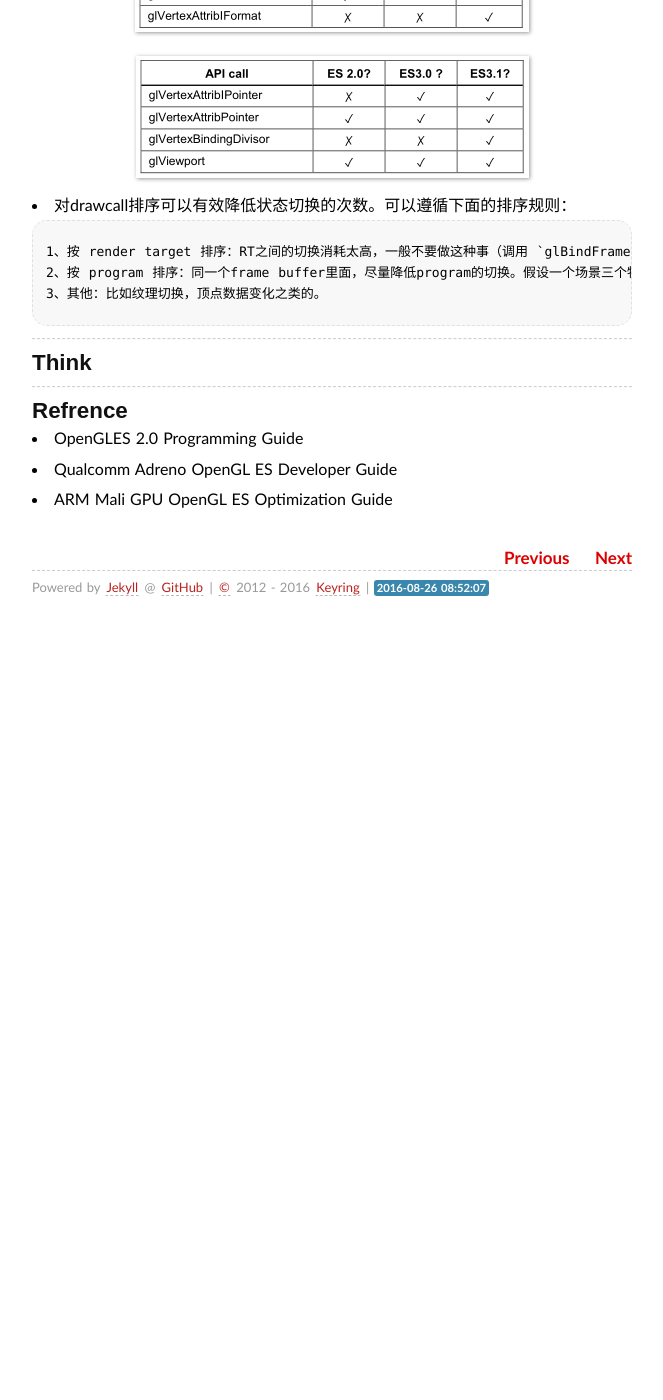
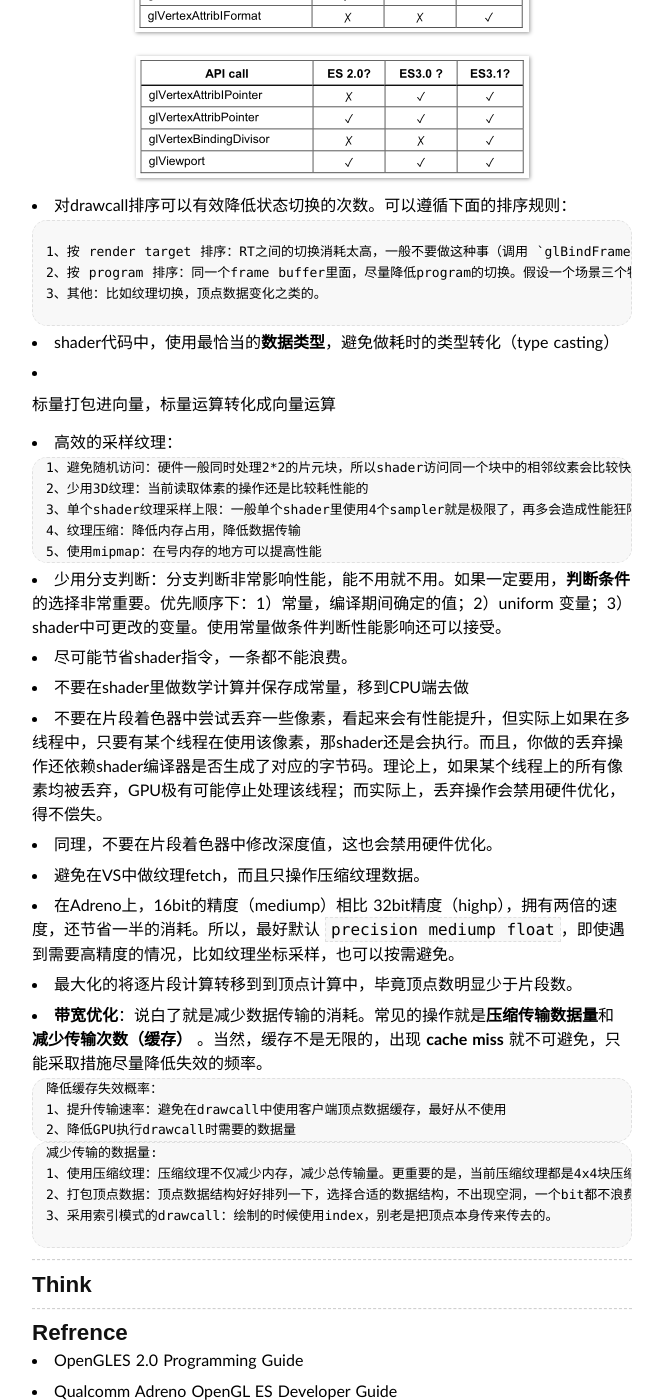
Before and after one commit to keyring/keyring.github.io, a Jekyll site: the page built from _posts/2016-04-18-opengles-note.md, in a window 1280 px wide and 1400 px high, scrolled down 3949 px. Shown: the whole window, without its empty margins (308-971 px from the left). Built offline with Jekyll 4.4.1, drawn with Linux system fonts in a browser that asks for light colours; some web fonts are replaced; comment, search, counter and statistics services are not loaded; before the commit the page ends 4579 px from its top, so only the background shows below that.

Commit message:
update post

````diff
--- a/_posts/2016-04-18-opengles-note.md
+++ b/_posts/2016-04-18-opengles-note.md
@@ -59,8 +59,6 @@ tags: note
 - 使用VBO代替VAO，因为VAO会在每一个draw call时复制顶点数据，浪费带宽影响效率
 - 下面列出会引起**状态改变**的API，记得不要滥用：
 
-
-
 ![](/image/gles_01.png)
 
 ![](/image/gles_02.png)
@@ -74,6 +72,43 @@ tags: note
 1、按 render target 排序：RT之间的切换消耗太高，一般不要做这种事（调用 `glBindFramebuffer、glFramebuffer*）。如果一个对象需要使用多种program在多个RT上绘制，那顺序肯定是先在program之间切换，在切换RT（逐个RT绘制过去）；
 2、按 program 排序：同一个frame buffer里面，尽量降低program的切换。假设一个场景三个物体，两个使用相同的FS，肯定是这两个物体挨着渲染较好；
 3、其他：比如纹理切换，顶点数据变化之类的。
+
+```
+
+- shader代码中，使用最恰当的**数据类型**，避免做耗时的类型转化（type casting）
+- 标量打包进向量，标量运算转化成向量运算
+
+- 高效的采样纹理：
+
+```
+1、避免随机访问：硬件一般同时处理2*2的片元块，所以shader访问同一个块中的相邻纹素会比较快
+2、少用3D纹理：当前读取体素的操作还是比较耗性能的
+3、单个shader纹理采样上限：一般单个shader里使用4个sampler就是极限了，再多会造成性能狂降
+4、纹理压缩：降低内存占用，降低数据传输
+5、使用mipmap：在号内存的地方可以提高性能
+```
+
+- 少用分支判断：分支判断非常影响性能，能不用就不用。如果一定要用，**判断条件**的选择非常重要。优先顺序下：1）常量，编译期间确定的值；2）uniform 变量；3）shader中可更改的变量。使用常量做条件判断性能影响还可以接受。
+- 尽可能节省shader指令，一条都不能浪费。
+- 不要在shader里做数学计算并保存成常量，移到CPU端去做
+- 不要在片段着色器中尝试丢弃一些像素，看起来会有性能提升，但实际上如果在多线程中，只要有某个线程在使用该像素，那shader还是会执行。而且，你做的丢弃操作还依赖shader编译器是否生成了对应的字节码。理论上，如果某个线程上的所有像素均被丢弃，GPU极有可能停止处理该线程；而实际上，丢弃操作会禁用硬件优化，得不偿失。
+- 同理，不要在片段着色器中修改深度值，这也会禁用硬件优化。
+- 避免在VS中做纹理fetch，而且只操作压缩纹理数据。
+- 在Adreno上，16bit的精度（mediump）相比 32bit精度（highp），拥有两倍的速度，还节省一半的消耗。所以，最好默认 `precision mediump float`，即使遇到需要高精度的情况，比如纹理坐标采样，也可以按需避免。
+- 最大化的将逐片段计算转移到到顶点计算中，毕竟顶点数明显少于片段数。
+- **带宽优化**：说白了就是减少数据传输的消耗。常见的操作就是**压缩传输数据量**和 **减少传输次数（缓存）** 。当然，缓存不是无限的，出现 **cache miss** 就不可避免，只能采取措施尽量降低失效的频率。
+
+```
+降低缓存失效概率：
+1、提升传输速率：避免在drawcall中使用客户端顶点数据缓存，最好从不使用
+2、降低GPU执行drawcall时需要的数据量
+```
+
+```
+减少传输的数据量:
+1、使用压缩纹理：压缩纹理不仅减少内存，减少总传输量。更重要的是，当前压缩纹理都是4x4块压缩。这样纹理一个fetch指令能取出16个纹素，而不是一般纹理的1个纹素。由于纹理数据的连贯性，配合当前移动设备主流的Tiled Render，可能这一个指令就满足了渲染数据的需求。
+2、打包顶点数据：顶点数据结构好好排列一下，选择合适的数据结构，不出现空洞，一个bit都不浪费。
+3、采用索引模式的drawcall：绘制的时候使用index，别老是把顶点本身传来传去的。
 
 ```
 
````
